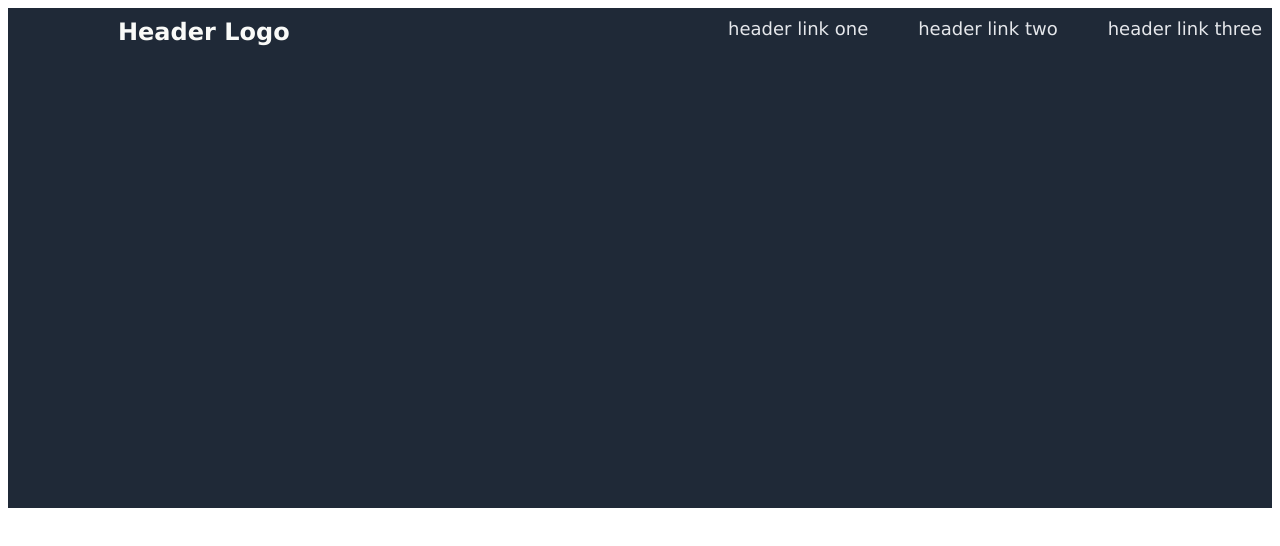
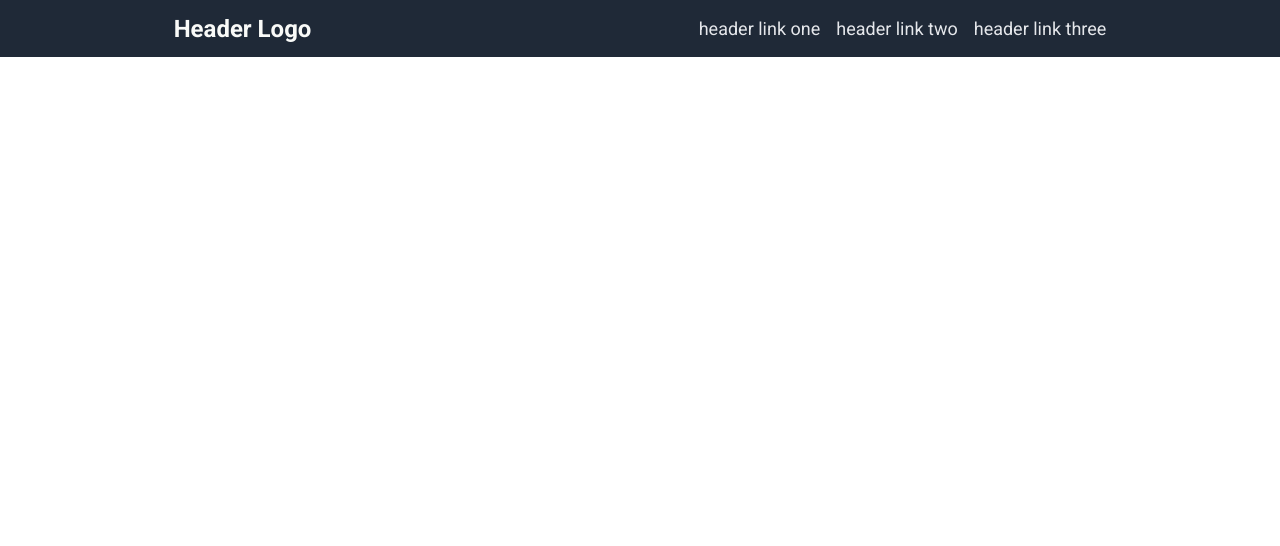
Before and after one commit to akarathanassis/odin-landing-page, a plain HTML site: page index.html in a window 1280 px wide. Drawn offline with Linux system fonts and the light colour scheme.

Commit message:
Header completed, flex spacing fixed

```diff
--- a/index.html
+++ b/index.html
@@ -7,14 +7,16 @@
     <link rel="stylesheet" href="styles.css">
 </head>
 <body>
-    <section class="section-1">
-        <div class="flex-container">
+    <div class="section-1">
+        <div class="header">
             <div class="logo">Header Logo</div>
-            <a class="link">header link one</a>
-            <a class="link">header link two</a>
-            <a class="link">header link three</a>
+            <ul class="header-links">
+                <li><a>header link one</a></li>
+                <li><a>header link two</a></li>
+                <li><a>header link three</a></li>
+            </ul>
         </div>
-    </section>
+    </div>
 
 </body>
 </html>
--- a/styles.css
+++ b/styles.css
@@ -1,37 +1,31 @@
+@import url('https://fonts.googleapis.com/css2?family=Roboto:wght@400;700&display=swap');
+
 body {
-    font-family: Verdana, Geneva, Tahoma, sans-serif;
+    font-family: Roboto;
+    margin: 0;
 }
 
 .section-1 {
-    background-color: #1F2937;
-    height: 500px;
-    position: relative;
-    margin: 0;
-    padding: 0;
-    width: 100%;
+    background-color: #1f2937;
+
 }
 
-.flex-container {
+.header {
     display: flex;
-    flex-direction: row;
-    gap: 50px;
-    padding: 10px;
-    position: absolute;
-    top: 0;
-    left: 0;
-    right: 0;
-    bottom: 0;
+    align-items: center;
+    justify-content: space-around;
 }
 
 .logo {
     color: #f9faf8;
+    font-weight: bold;
     font-size: 24px;
-    font-weight: bold;
-    flex-grow: 2;
-    margin-left: 100px;
 }
 
-.link {
+ul {
+    display: flex;
+    gap: 16px;
+    list-style: none;
     color: #e5e7eb;
     font-size: 18px;
 }
```
